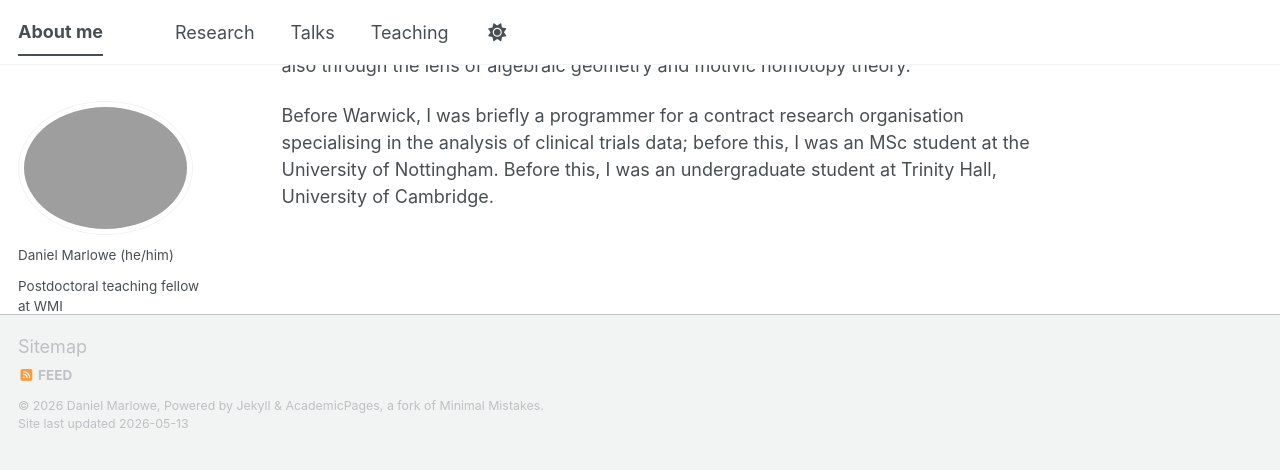
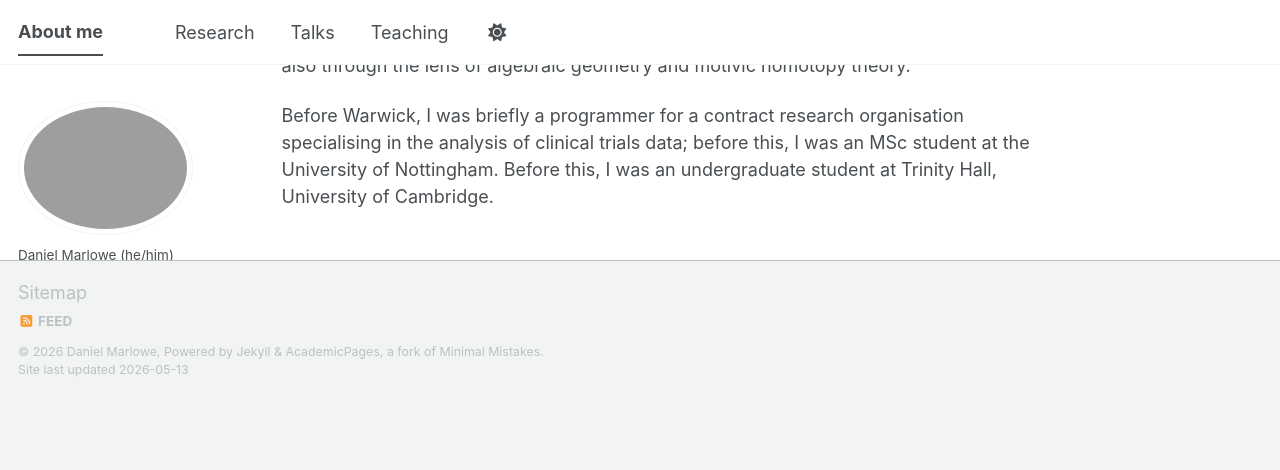
Before and after one commit to dmarl/dmarl.github.io, a Jekyll site: the page built from _pages/about.md, in a window 1280 px wide and 900 px high, scrolled down 250 px. Shown: the top 470 px of the window. Built offline with Jekyll 4.4.1, drawn with Linux system fonts in a browser that asks for light colours; some web fonts are replaced; a script bundle is joined from its source files by our own code; library files that are not in the unit come from our copies.

Commit message:
Update _footer.scss

```diff
--- a/_sass/layout/_footer.scss
+++ b/_sass/layout/_footer.scss
@@ -19,7 +19,7 @@
   min-height:100vh;
   min-height:100svh;
 
-  margin-top: 3em;
+  /* margin-top: 3em; */
 
   -webkit-animation: intro 0.3s both;
           animation: intro 0.3s both;
```
